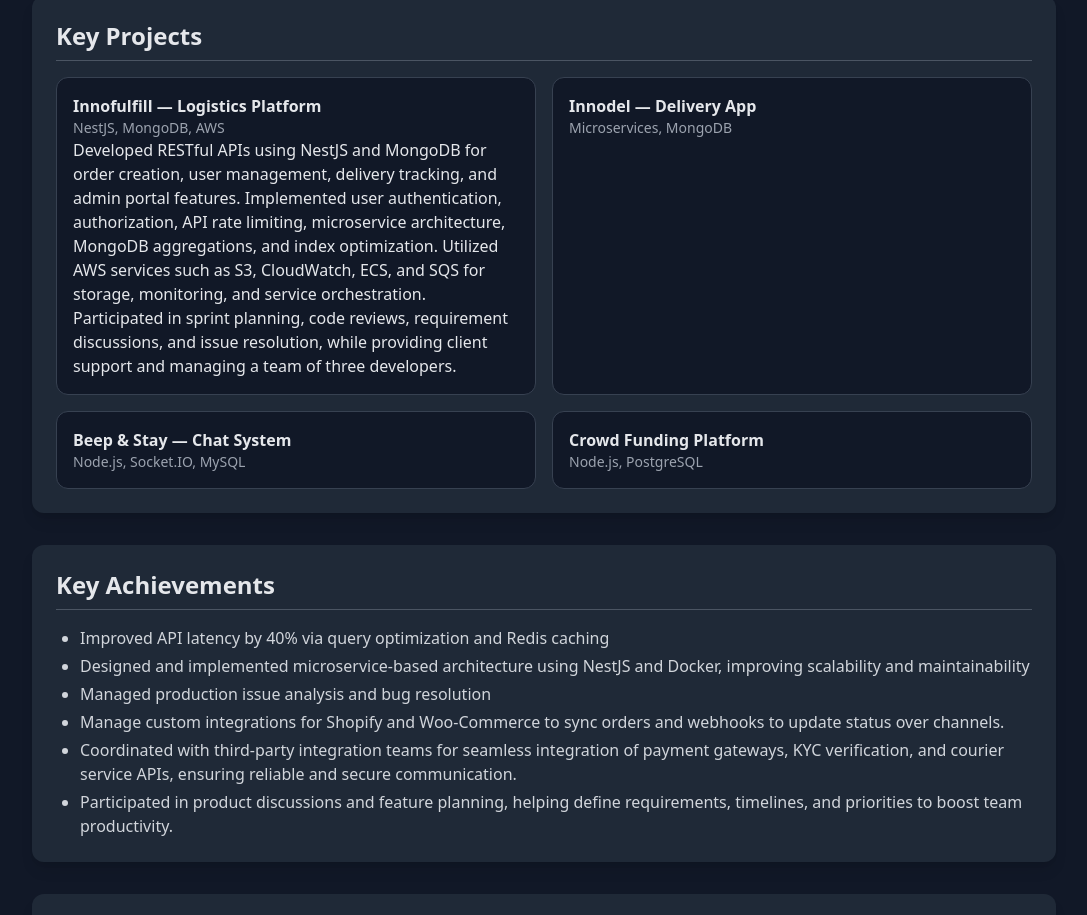
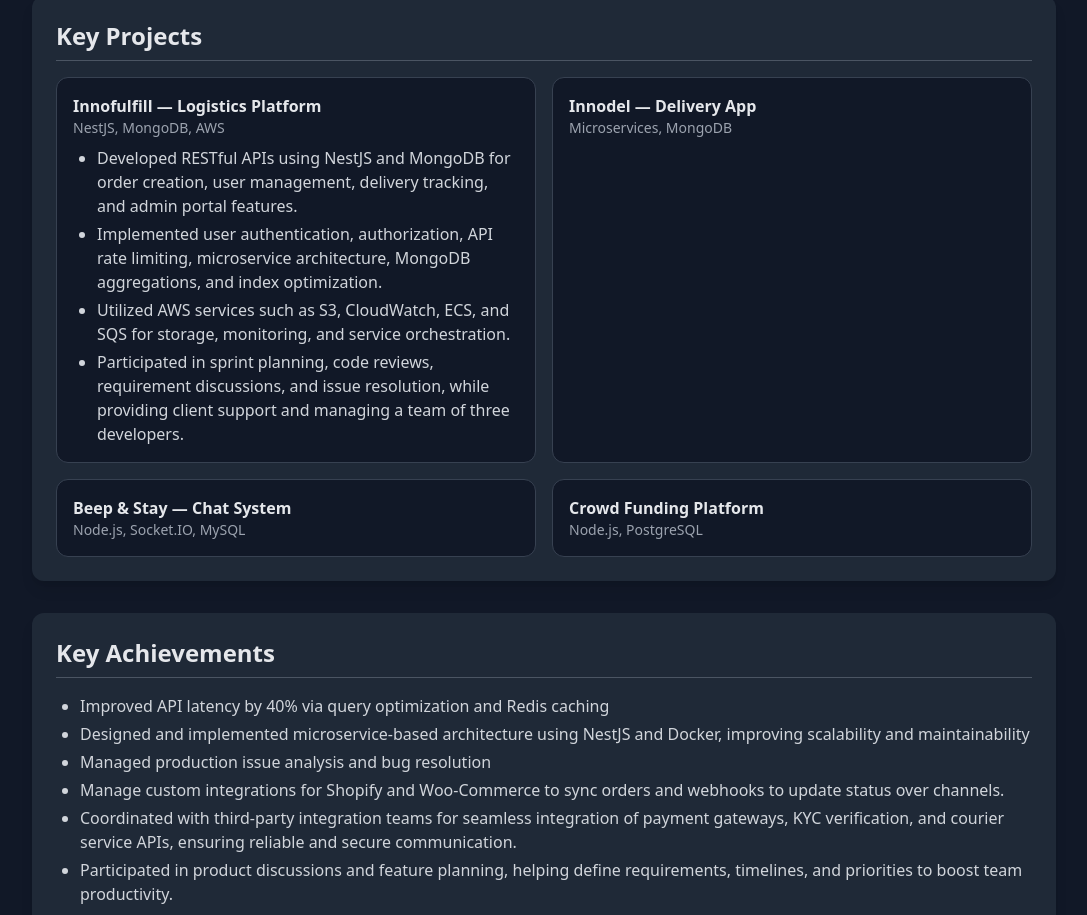
Before and after one commit to AshishBagiya/my_portfolio, a plain HTML site: page index.html in a window 1280 px wide. Shown: the part 960-1875 px from the top of the page, without its empty margins (96-1183 px from the left). Drawn offline with nearby package versions, Linux system fonts and the light colour scheme.

Commit message:
Update index.html

```diff
--- a/index.html
+++ b/index.html
@@ -55,17 +55,29 @@
       <div class="p-4 bg-gray-900 rounded-xl border border-gray-700 hover:border-blue-500 transition">
         <h3 class="font-semibold">Innofulfill — Logistics Platform</h3>
         <p class="text-gray-400 text-sm">NestJS, MongoDB, AWS</p>
-
-       <p>
-         Developed RESTful APIs using NestJS and MongoDB for order creation, user
+  <ul class="list-disc ml-6 text-gray-300 mt-2 space-y-1">
+    <li>
+           Developed RESTful APIs using NestJS and MongoDB for order creation, user
 management, delivery tracking, and admin portal features.
+    </li>
+    <li>
 Implemented user authentication, authorization, API rate limiting, microservice
 architecture, MongoDB aggregations, and index optimization.
+
+    </li>
+    <li>
 Utilized AWS services such as S3, CloudWatch, ECS, and SQS for storage, monitoring,
 and service orchestration.
-Participated in sprint planning, code reviews, requirement discussions, and issue
+
+    </li>
+    <li>
+      Participated in sprint planning, code reviews, requirement discussions, and issue
 resolution, while providing client support and managing a team of three developers.
-       </p>
+    </li>
+  </ul>
+
+
+
 
       </div>
       <div class="p-4 bg-gray-900 rounded-xl border border-gray-700 hover:border-blue-500 transition">
```
